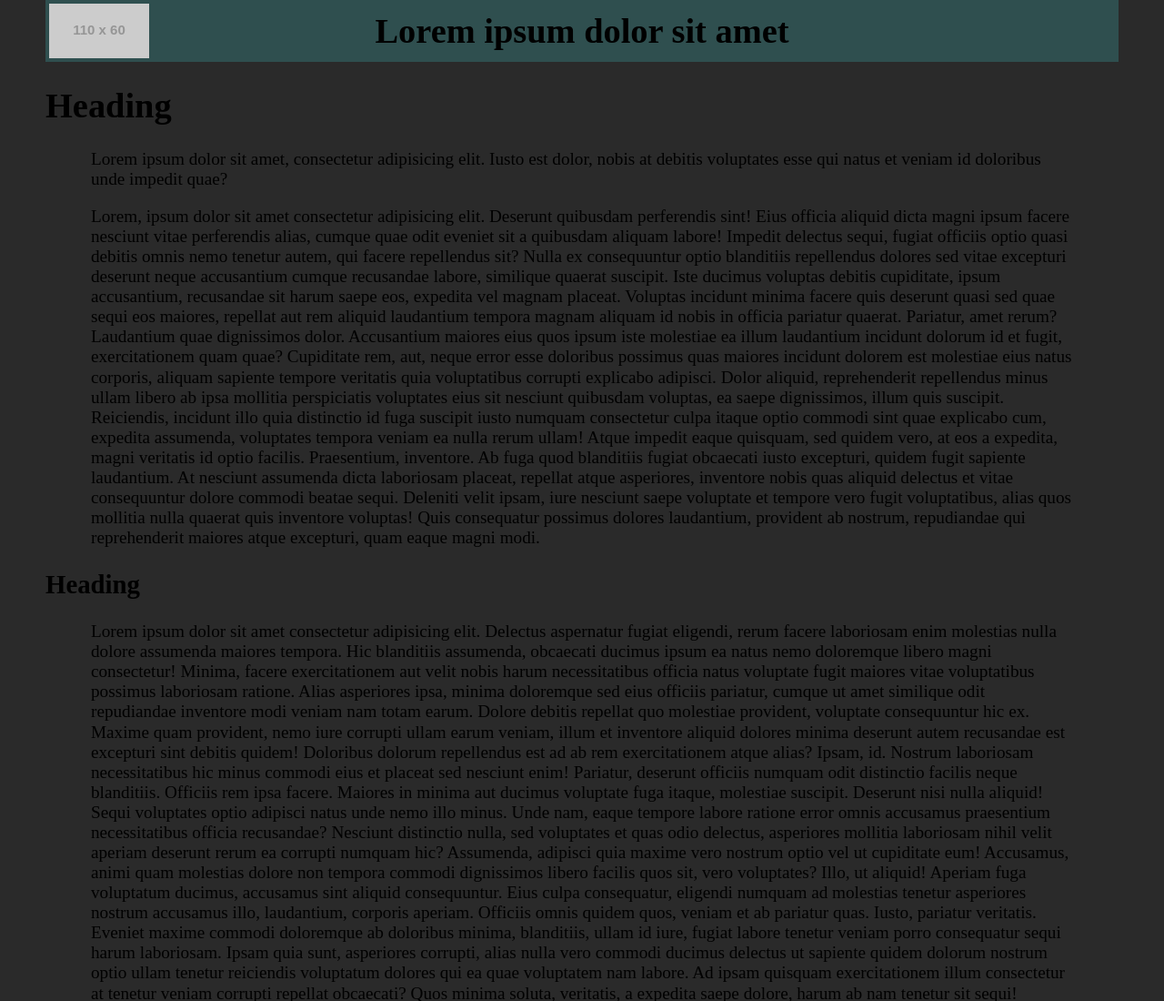
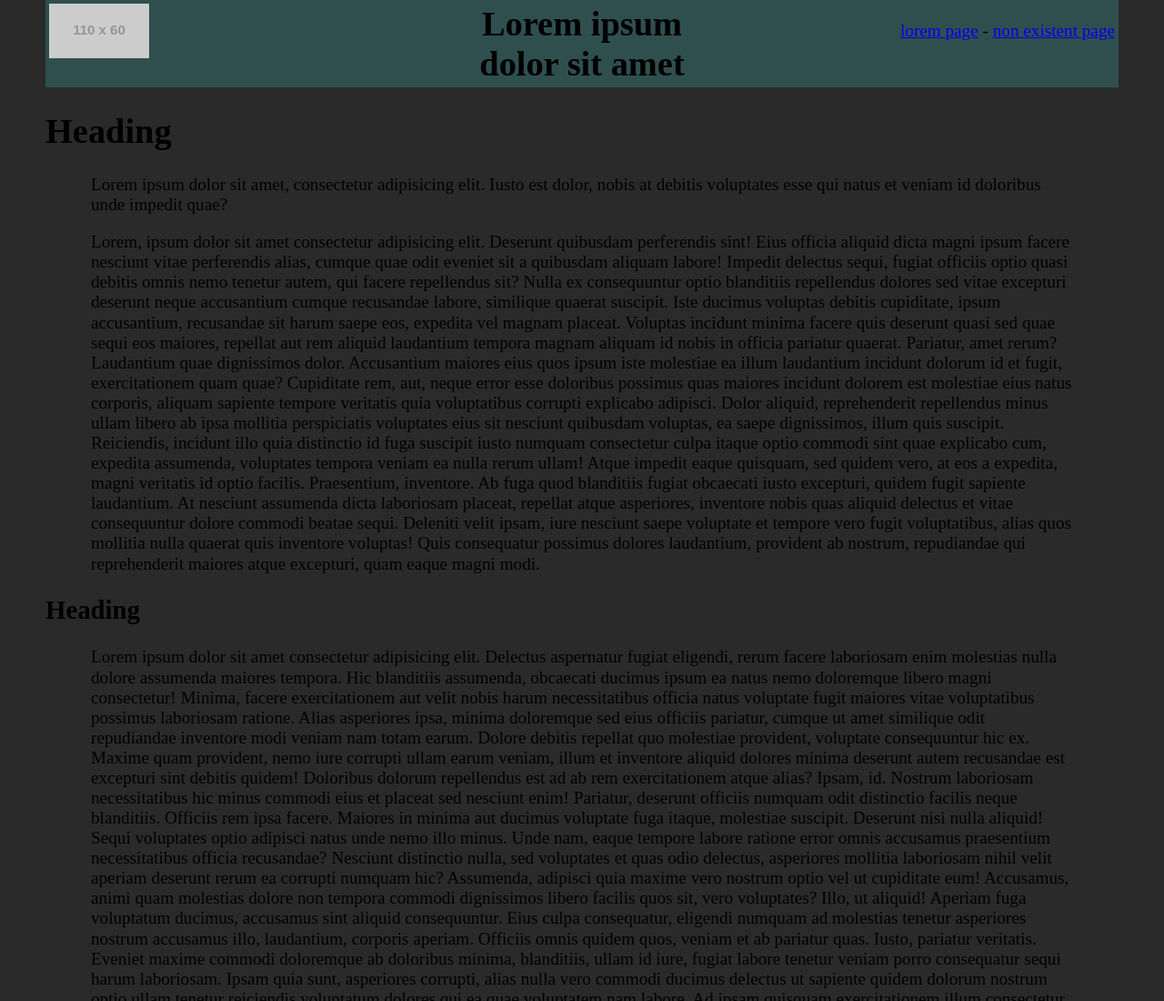
Before and after one commit to Knew-User/csspractice.windows, a plain HTML site: page index.html in a window 1280 px wide. Shown: the top 1100 px of the page at 91% size. Drawn offline with nearby package versions, Linux system fonts and the light colour scheme; placeholder pictures from the web are drawn by us.

Commit message:
added nav to the top bar

```diff
--- a/index.html
+++ b/index.html
@@ -3,14 +3,14 @@
 <head>
     <meta charset="UTF-8">
 	<link href="https://cdnjs.cloudflare.com/ajax/libs/normalize/8.0.1/normalize.min.css" rel="stylesheet">
-    <title>Document</title>
+    <title>lorem</title>
      <link href="style.css" rel="stylesheet">
 </head>
 <body>
     <header>
         <img src="https://placehold.co/110x60">
         <h1>Lorem ipsum dolor sit amet</h1>
-
+        <p><a href="#">lorem page</a> - <a href="#">non existent page</a></p>
     </header>
 
     <section>
--- a/style.css
+++ b/style.css
@@ -11,7 +11,7 @@ p, h3{
 Header H1{
     text-align: center;
     margin: auto;
-    padding-right: 110px;
+    padding-left: 340px;
     }
 Header{
     display: grid;
@@ -23,7 +23,11 @@ Header img{
     text-align: left;
 }
 Header P{
+    padding: 0;
+
     text-align: right;
+    display: block;
+    width: 450px;
 }
 .subheadingparagraph{
     padding-left: 50px;
```
